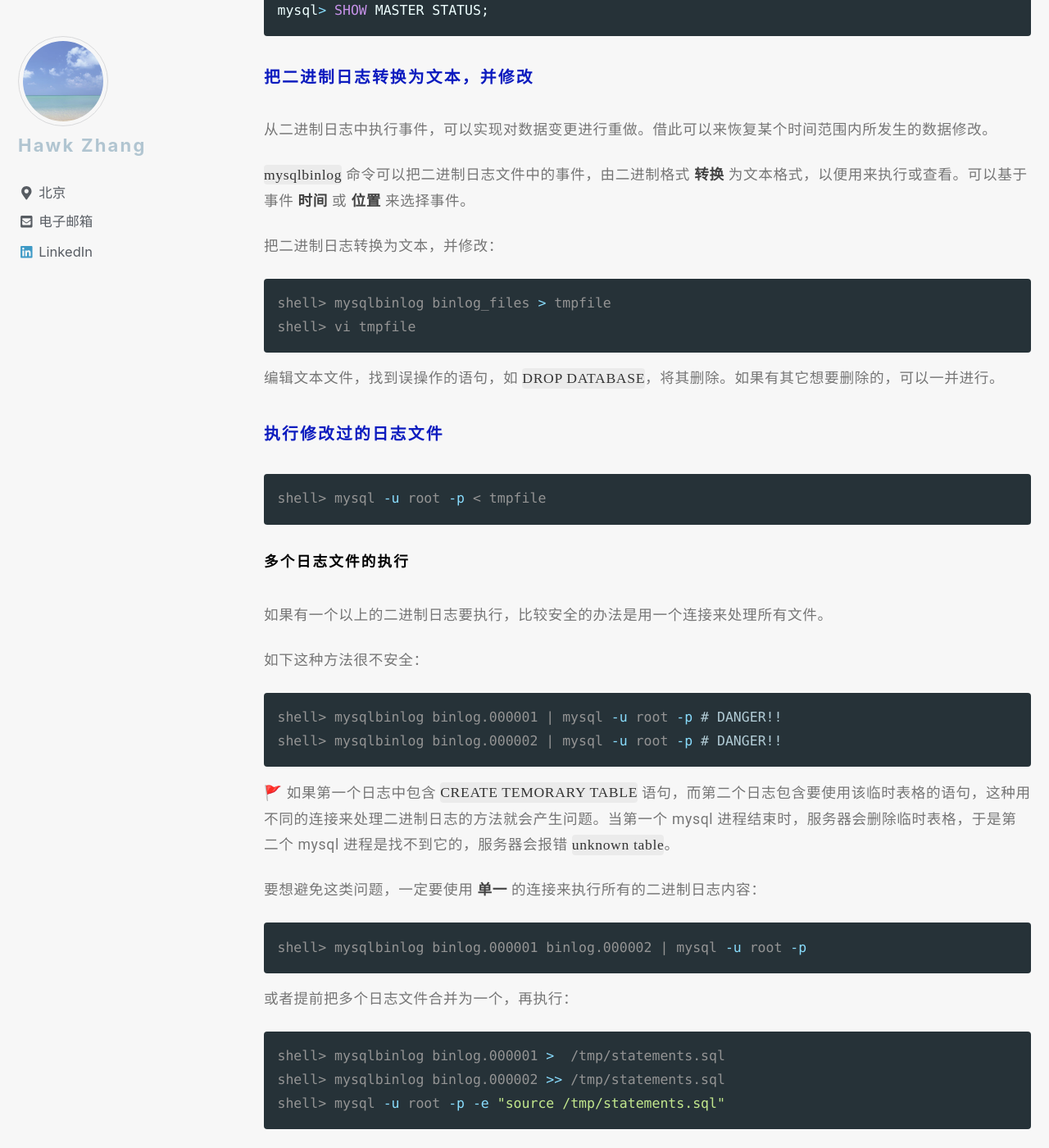
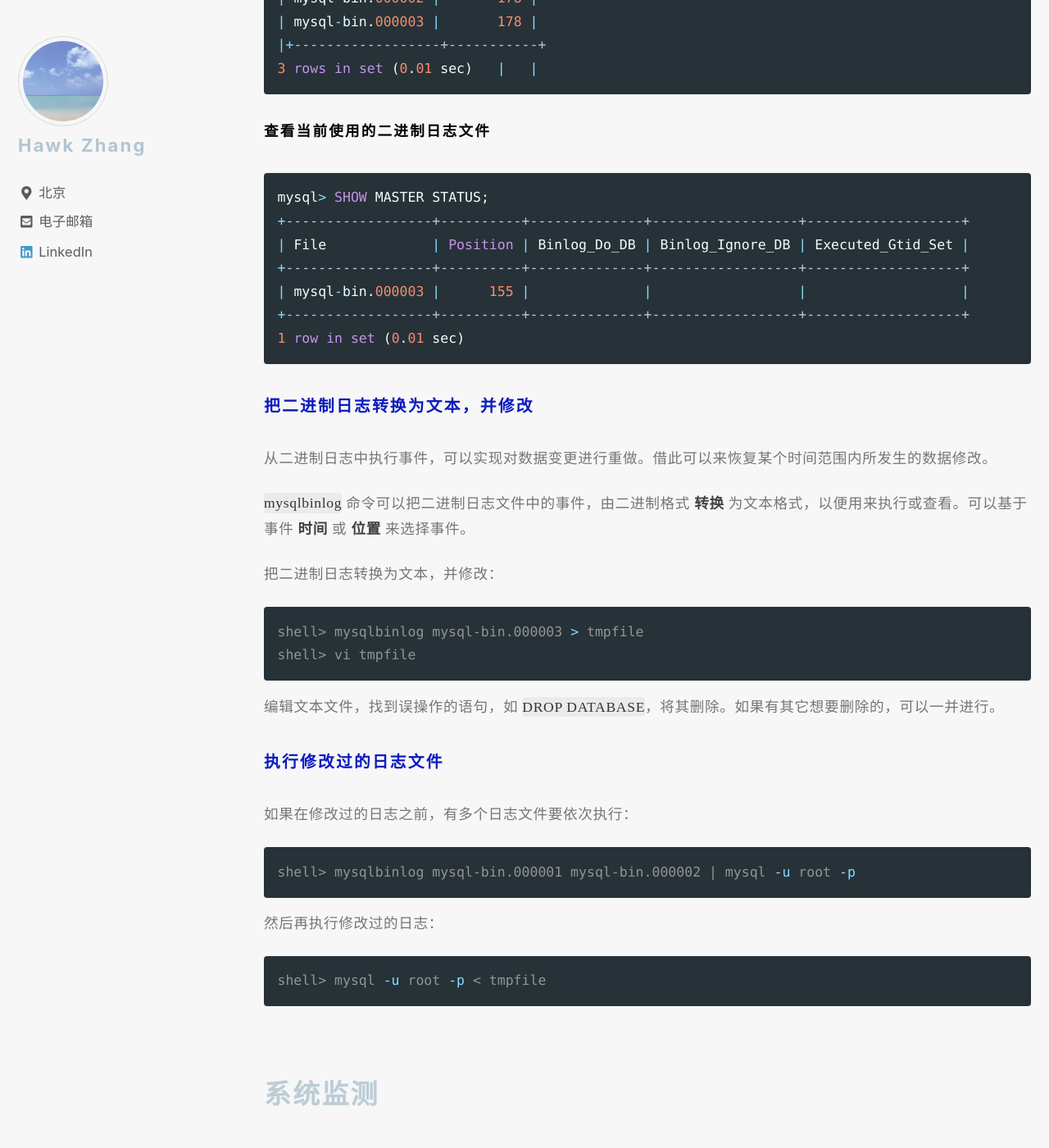
Before and after one commit to narru888/linotes_note, a Jekyll site: the page built from _posts/devop/2017-05-01-troubleshooting.md, in a window 1280 px wide and 1400 px high, scrolled down 8494 px. Shown: the whole window at 82% size. Built offline with Jekyll 4.4.1, drawn with Linux system fonts in a browser that asks for light colours; nearby versions of some CDN libraries; a script that is not in the unit is left out; some of the changed text lies outside the part shown.

Commit message:
update on 2018-08-24 10:30:01 CST

````diff
--- a/_posts/devop/2017-05-01-troubleshooting.md
+++ b/_posts/devop/2017-05-01-troubleshooting.md
@@ -270,12 +270,26 @@ $ mysql -uroot -p database_name < dump.sql
 
 ```sql
 mysql> SHOW BINARY LOGS;
++------------------+-----------+
+| Log_name         | File_size |
++------------------+-----------+
+| mysql-bin.000001 |      1058 |
+| mysql-bin.000002 |       178 |
+| mysql-bin.000003 |       178 |
+|+------------------+-----------+
+3 rows in set (0.01 sec)   |   |
 ```
 
 ###### 查看当前使用的二进制日志文件
 
 ```sql
 mysql> SHOW MASTER STATUS;
++------------------+----------+--------------+------------------+-------------------+
+| File             | Position | Binlog_Do_DB | Binlog_Ignore_DB | Executed_Gtid_Set |
++------------------+----------+--------------+------------------+-------------------+
+| mysql-bin.000003 |      155 |              |                  |                   |
++------------------+----------+--------------+------------------+-------------------+
+1 row in set (0.01 sec)
 ```
 
 
@@ -288,7 +302,7 @@ mysql> SHOW MASTER STATUS;
 把二进制日志转换为文本，并修改：
 
 ```bash
-shell> mysqlbinlog binlog_files > tmpfile
+shell> mysqlbinlog mysql-bin.000003 > tmpfile
 shell> vi tmpfile
 ```
 
@@ -297,38 +311,17 @@ shell> vi tmpfile
 
 ##### 执行修改过的日志文件
 
+如果在修改过的日志之前，有多个日志文件要依次执行：
+
+```bash
+shell> mysqlbinlog mysql-bin.000001 mysql-bin.000002 | mysql -u root -p
+```
+
+然后再执行修改过的日志：
+
 ```bash
 shell> mysql -u root -p < tmpfile
 ```
-
-###### 多个日志文件的执行
-
-如果有一个以上的二进制日志要执行，比较安全的办法是用一个连接来处理所有文件。
-
-如下这种方法很不安全：
-
-```bash
-shell> mysqlbinlog binlog.000001 | mysql -u root -p # DANGER!!
-shell> mysqlbinlog binlog.000002 | mysql -u root -p # DANGER!!
-```
-
-🚩 如果第一个日志中包含 `CREATE TEMORARY TABLE` 语句，而第二个日志包含要使用该临时表格的语句，这种用不同的连接来处理二进制日志的方法就会产生问题。当第一个 mysql 进程结束时，服务器会删除临时表格，于是第二个 mysql 进程是找不到它的，服务器会报错 `unknown table`。
-
-要想避免这类问题，一定要使用 **单一** 的连接来执行所有的二进制日志内容：
-
-```bash
-shell> mysqlbinlog binlog.000001 binlog.000002 | mysql -u root -p
-```
-
-或者提前把多个日志文件合并为一个，再执行：
-
-```bash
-shell> mysqlbinlog binlog.000001 >  /tmp/statements.sql
-shell> mysqlbinlog binlog.000002 >> /tmp/statements.sql
-shell> mysql -u root -p -e "source /tmp/statements.sql"
-```
-
-
 
 
 
````
Also changed, not shown: other parts of _posts/devop/2017-05-01-troubleshooting.md (+1 -1 lines).
